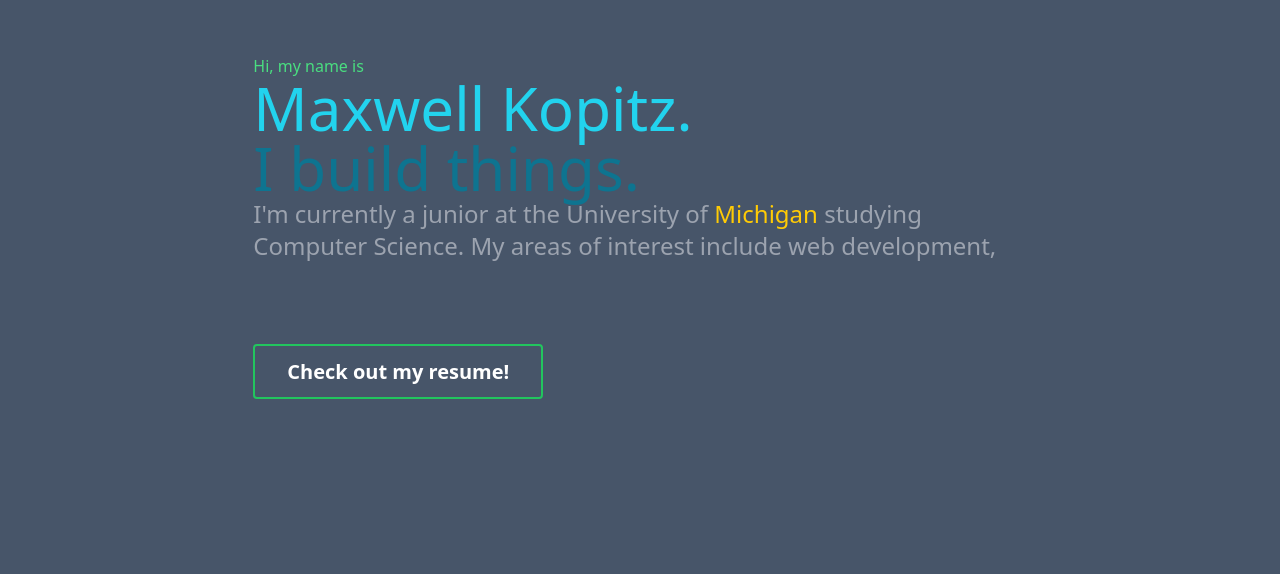
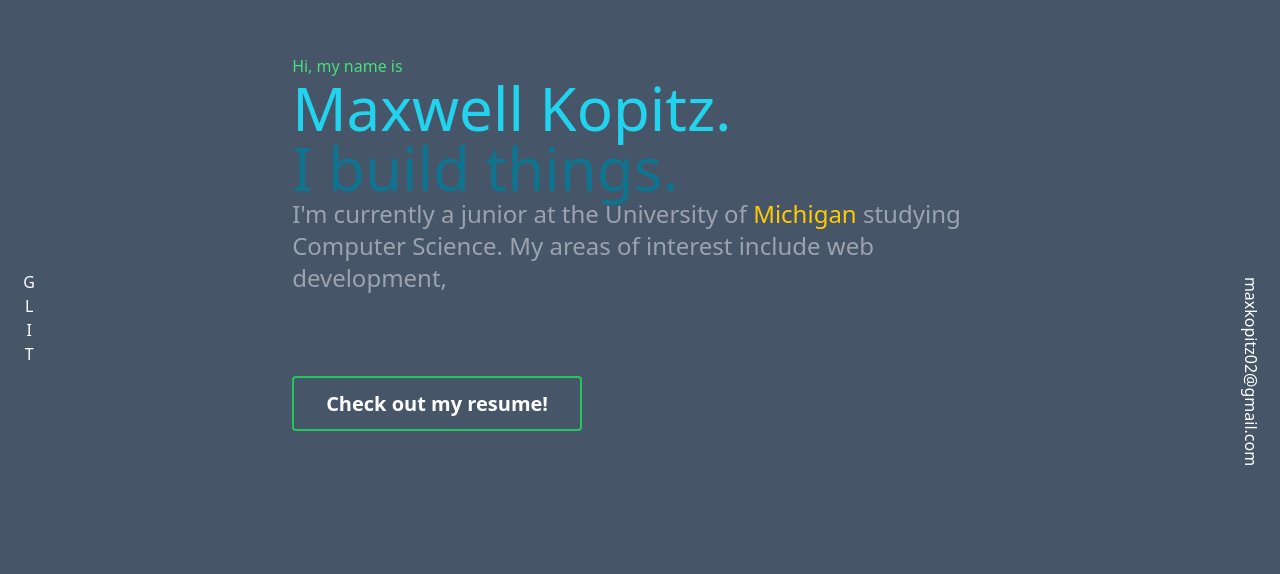
Before and after one commit to maxkopitz/maxwell-dev, a Next.js app: page / in a window 1280 px wide. Shown: the part 226-800 px from the top of the page. Built offline with nearby package versions, Linux system fonts and the light colour scheme; no server answers.

Commit message:
feat(sidebar): Started to implement

```diff
--- a/pages/index.tsx
+++ b/pages/index.tsx
@@ -6,7 +6,11 @@ import Projects from '../components/sections/projects'
 import Contact from '../components/sections/contact'
 import Footer from '../components/footer'
 
-const Home : React.FC = () => {
+/* NOTE: About and sidebars inspired from https://brittanychiang.com/
+ * TODO: When complete give credit in README.md
+ */
+
+const Home: React.FC = () => {
   return (
     <div>
       <Head>
@@ -15,10 +19,28 @@ const Home : React.FC = () => {
         <link rel="icon" href="/favicon.ico" />
       </Head>
       <main>
-        <About/>
-        <Experience />
-        <Projects />
-        <Contact />
+        <div className="flex flex-row">
+          <div className="w-16 h-screen text-white sticky top-0">
+            <div className="absolute text-center inset-x-0 bottom-52">
+              <h1>G</h1>
+              <h1>L</h1>
+              <h1>I</h1>
+              <h1>T</h1>
+            </div>
+          </div>
+          <div className="grow">
+            <About />
+            <Experience />
+            <Projects />
+            <Contact />
+          </div>
+          <div className="w-16 h-screen text-white sticky top-0">
+            <div className="absolute text-center inset-x-0 bottom-64 rotate-90">
+              <h1>maxkopitz02@gmail.com</h1>
+            </div>
+          </div>
+        </div>
+
       </main>
       <Footer />
     </div>
```
